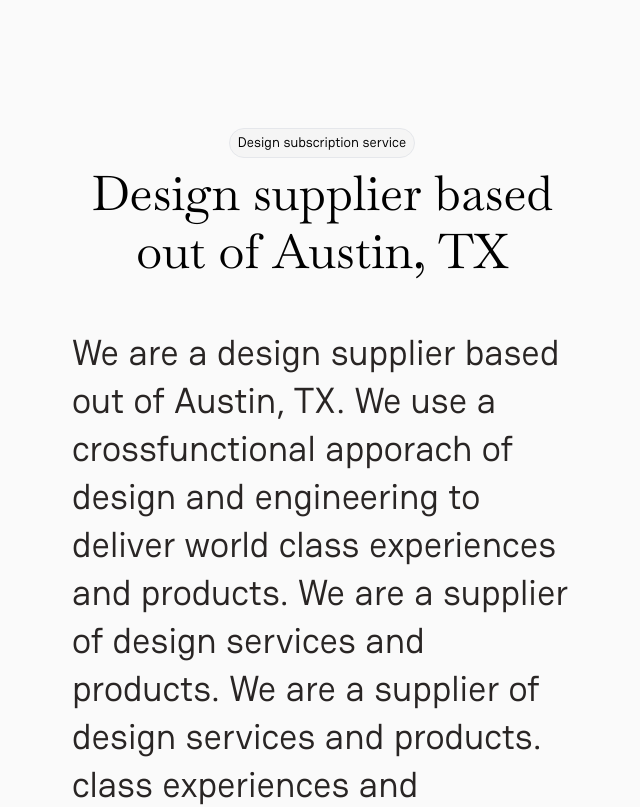
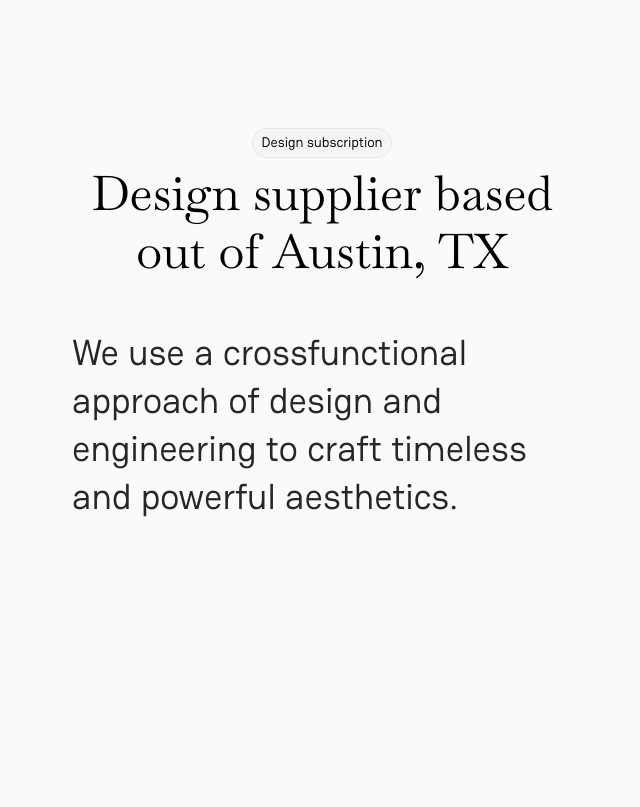
Before and after one commit to natedeluna/lassen-comb, a Next.js app: page / in a window 1280 px wide. Shown: the top 807 px of the page, without its empty margins (318-958 px from the left). Built offline with nearby package versions, Linux system fonts and the light colour scheme.

Commit message:
created badge componenet with vertical carosel text

```diff
--- a/src/app/components/badge.tsx
+++ b/src/app/components/badge.tsx
@@ -1,16 +1,41 @@
-import React from 'react';
+"use client"
 
+import React, { useState, useEffect} from 'react';
+import { AnimatePresence, motion } from 'framer-motion';
 interface BadgeProps {
-    text: string;
+    texts: string[];
     color: string;
 }
 
-const Badge: React.FC<BadgeProps> = ({ text, color }) => {
+const Badge: React.FC<BadgeProps> = ({ texts, color }) => {
+    const [index, setIndex] = useState(0);
+    const [badgeWidth, setBadgeWidth] = useState(0);
+
+    useEffect(() => {
+        const interval = setInterval(() => {
+            setIndex((prevIndex) => (prevIndex + 1) % texts.length);
+        }, 10000);
+        return () => clearInterval(interval);
+    }, [texts]);
+
     return (
-        <div style={{ backgroundColor: color, }}
-            className='rounded-full px-2 py-1 border my-2 text-sm'>
-            {text}
-        </div>
+        <motion.div style={{ backgroundColor: color, }}
+            className='flex flex-col items-center justify-center rounded-full px-2 py-1 border my-2 text-sm '
+            layout
+            transition={{ type: 'spring', stiffness: 500, damping: 30 }}
+            >
+            <AnimatePresence mode='wait'>
+                <motion.span
+                    key={texts[index]}
+                    initial={{ opacity: 0, y: -10 }}
+                    animate={{ opacity: 1, y: 0 }}
+                    exit={{ opacity: 0, y: 10 }}
+                    transition={{ type: 'spring',bounce: .05, stiffness: 450, damping: 30}}
+                >
+                    {texts[index]}
+                </motion.span>
+            </AnimatePresence>
+        </motion.div>
     );
 };
 
--- a/src/app/page.tsx
+++ b/src/app/page.tsx
@@ -5,17 +5,14 @@ import ScrollTextAppear from "@/app/components/scroll_text_appear";
 export default function Home() {
   return (
     <main className="flex min-h-screen flex-col items-center pt-[120px] max-w-[500px] mx-auto">
-      <Badge text="Design subscription service" color="whitesmoke" />
+      <Badge texts={["Design subscription", "Available"]} color="whitesmoke" />
       <h1 className="hero_1_title max-w-3xl">Design supplier based out of Austin, TX
       </h1>
       <section>
         <div className="my-12"></div>
         <ScrollTextAppear
-          text="We are a design supplier based out of Austin, TX. We use a crossfunctional apporach of design and engineering to deliver world
-          class experiences and products. We are a supplier of design services and products. We are a supplier of design services and products.
-          class experiences and products. We are a supplier of design services and products. We are a supplier of design services and products.
-          class experiences and products. We are a supplier of design services and products. We are a supplier of design services and products.
-          "
+          text="We use a crossfunctional approach of design and engineering to craft timeless and powerful aesthetics.
+                "
           />
         <div className="my-12"></div>
       </section>
```
Also changed, not shown: package.json (+5 -4 lines), 1 other file (tests, documents, lock files or other folders).
